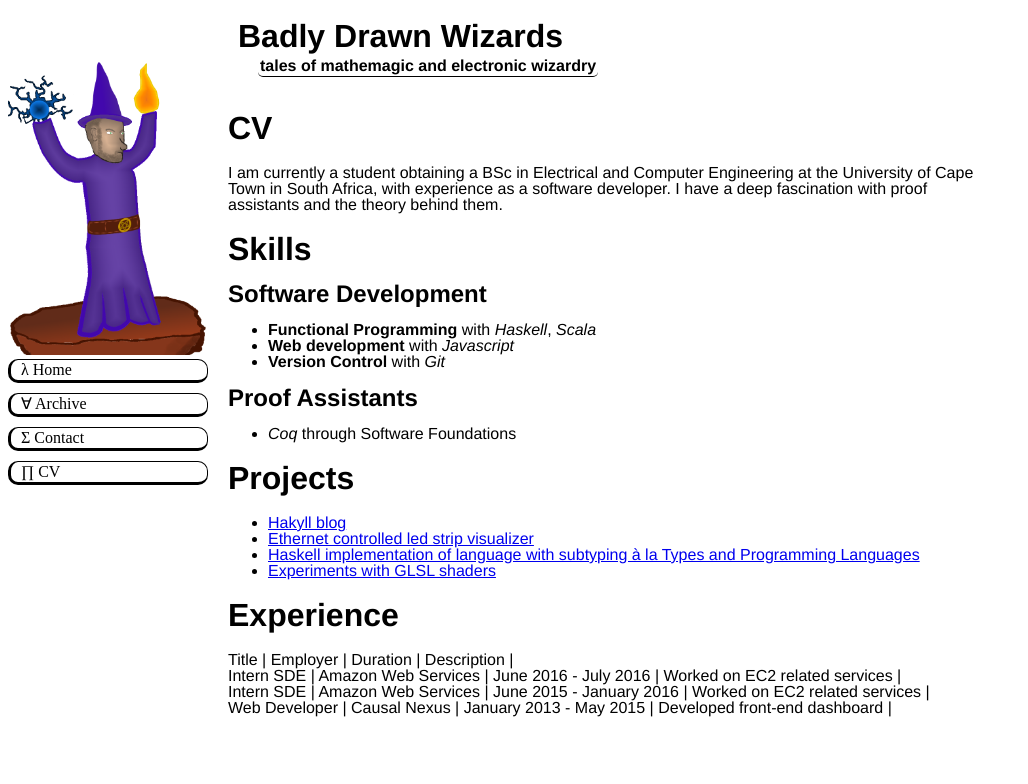
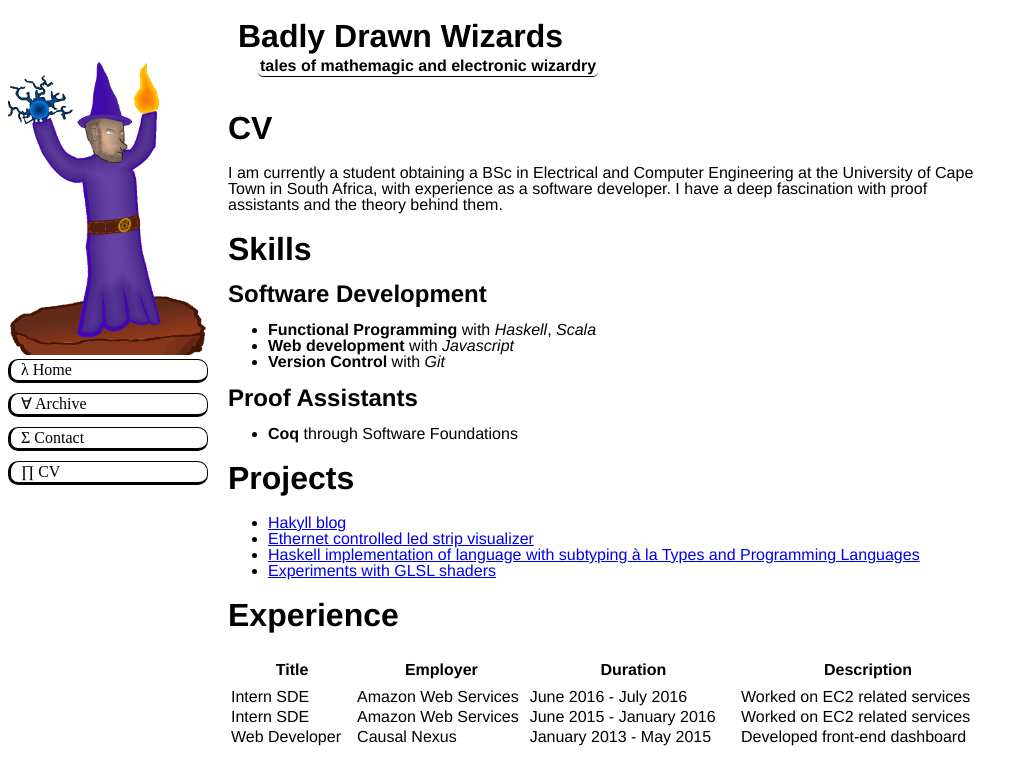
Before and after one commit to badly-drawn-wizards/badly-drawn-wizards.github.io, a plain HTML site: page cv.html in a window 1280 px wide. Shown: the whole page, without its empty margins (0-1028 px from the left). Drawn offline with Linux system fonts and the light colour scheme.

Commit message:
Publish 2017-01-20

```diff
--- a/cv.html
+++ b/cv.html
@@ -33,7 +33,7 @@
 </ul>
 <h2 id="proof-assistants">Proof Assistants</h2>
 <ul>
-<li><em>Coq</em> through Software Foundations</li>
+<li><strong>Coq</strong> through Software Foundations</li>
 </ul>
 <h1 id="projects">Projects</h1>
 <ul>
@@ -43,10 +43,42 @@
 <li><a href="https://www.shadertoy.com/user/reuben364">Experiments with GLSL shaders</a></li>
 </ul>
 <h1 id="experience">Experience</h1>
-<p>Title | Employer | Duration | Description |<br />
-Intern SDE | Amazon Web Services | June 2016 - July 2016 | Worked on EC2 related services |<br />
-Intern SDE | Amazon Web Services | June 2015 - January 2016 | Worked on EC2 related services |<br />
-Web Developer | Causal Nexus | January 2013 - May 2015 | Developed front-end dashboard |</p>
+<table style="width:100%;">
+<colgroup>
+<col width="16%" />
+<col width="22%" />
+<col width="27%" />
+<col width="33%" />
+</colgroup>
+<thead>
+<tr class="header">
+<th>Title</th>
+<th>Employer</th>
+<th>Duration</th>
+<th>Description</th>
+</tr>
+</thead>
+<tbody>
+<tr class="odd">
+<td>Intern SDE</td>
+<td>Amazon Web Services</td>
+<td>June 2016 - July 2016</td>
+<td>Worked on EC2 related services</td>
+</tr>
+<tr class="even">
+<td>Intern SDE</td>
+<td>Amazon Web Services</td>
+<td>June 2015 - January 2016</td>
+<td>Worked on EC2 related services</td>
+</tr>
+<tr class="odd">
+<td>Web Developer</td>
+<td>Causal Nexus</td>
+<td>January 2013 - May 2015</td>
+<td>Developed front-end dashboard</td>
+</tr>
+</tbody>
+</table>
                 </div>
             </div>
         </body>
```
